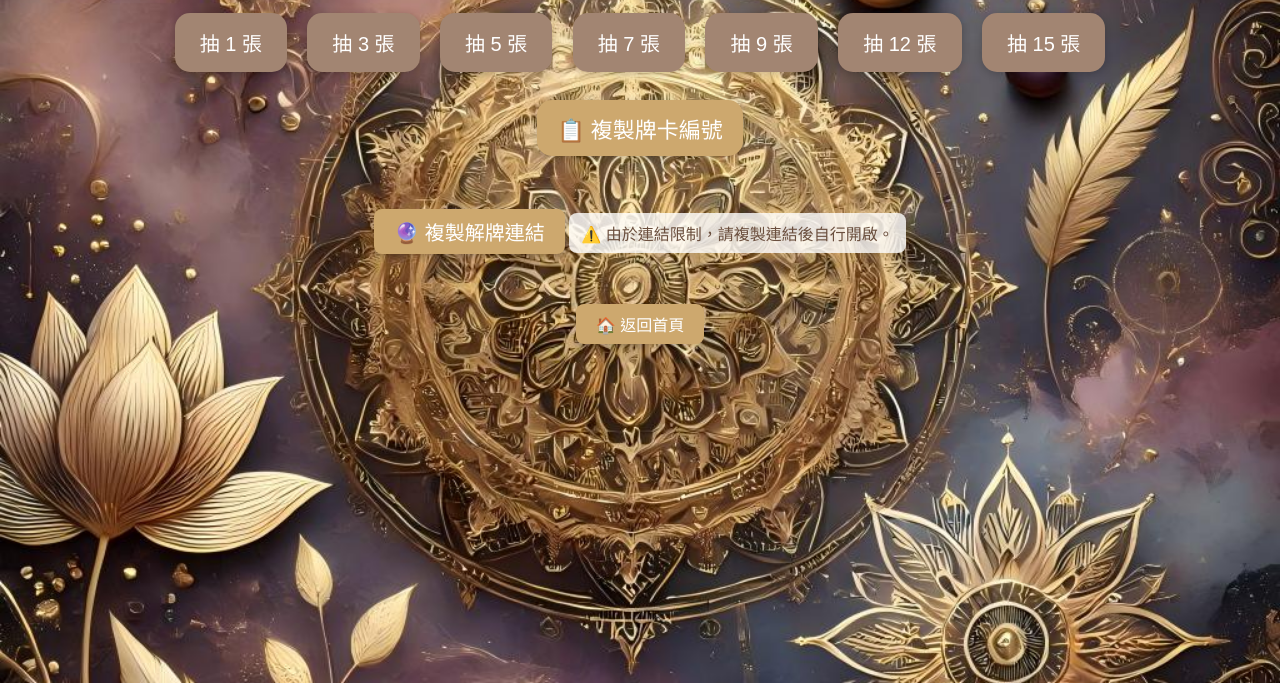
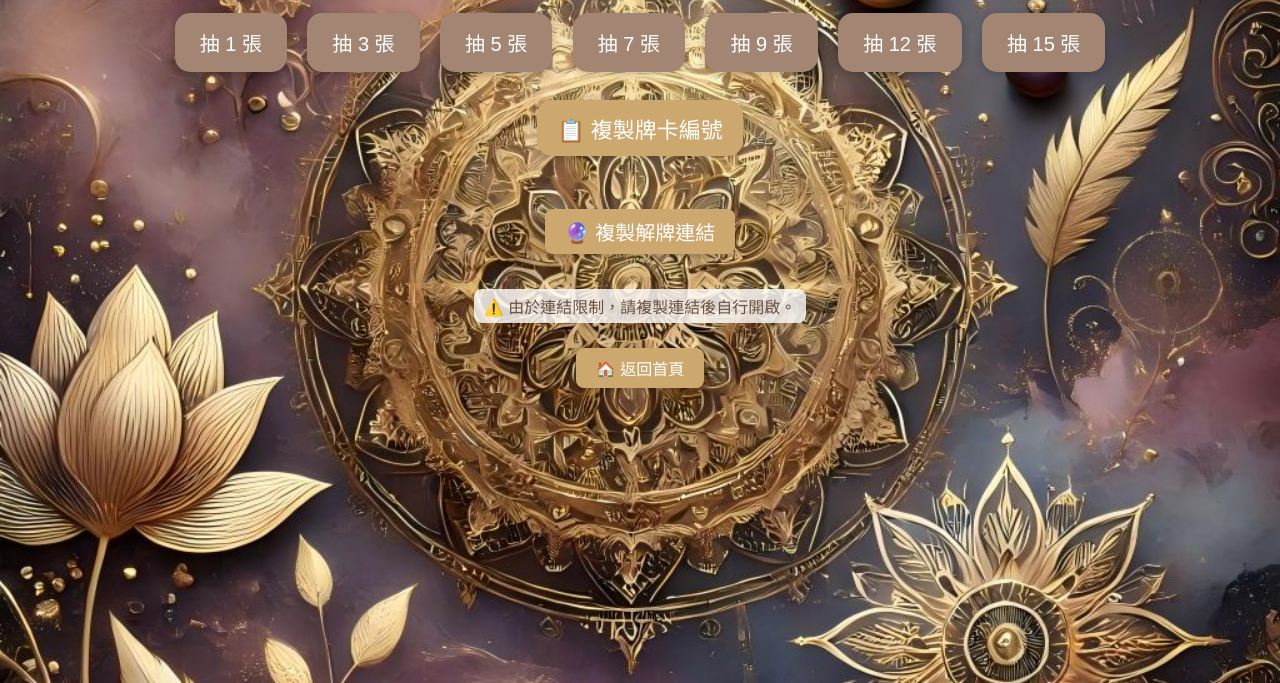
Before and after one commit to HourLight/11, a plain HTML site: page index.html in a window 1280 px wide. Shown: the part 117-800 px from the top of the page. Drawn offline with Linux system fonts and the light colour scheme.

Commit message:
index.html

```diff
--- a/index.html
+++ b/index.html
@@ -95,6 +95,7 @@
 </head>
 <body>
     <h1>馥靈之鑰 Hour Light｜芳香能量調頻線上抽牌</h1>
+
     <div>
         <button onclick="drawCards(1)">抽 1 張</button>
         <button onclick="drawCards(3)">抽 3 張</button>
@@ -105,20 +106,28 @@
         <button onclick="drawCards(15)">抽 15 張</button>
     </div>
 
+    <!-- 缺少的牌卡顯示容器 -->
     <div id="result"></div>
+
+    <!-- 缺少的複製按鈕 -->
     <button id="copyBtn" onclick="copyResult()">📋 複製牌卡編號</button>
 
     <div style="text-align:center; margin-top:20px;">
-        <button class="home-button" onclick="copyURL()">🔮 複製解牌連結</button>
-
-        <p style="color:#6b4f3e; margin-top:10px; background-color: rgba(255,255,255,0.8); display:inline-block; padding:8px 12px; border-radius:8px;">
-⚠️ 由於連結限制，請複製連結後自行開啟。
-</p>
-
+        <button class="home-button" onclick="copyURL()">🔮 複製解牌連結</button><br>
+        <span style="
+            background-color: rgba(255,255,255,0.8);
+            padding: 5px 10px;
+            border-radius: 8px;
+            display: inline-block;
+            margin-top: 10px;
+            font-size: 16px;
+            color: #6b4f3e;">
+            ⚠️ 由於連結限制，請複製連結後自行開啟。
+        </span>
     </div>
 
     <div style="text-align:center;">
-       <a class="home-button" href="https://hourlight.github.io/">🏠 返回首頁</a>
+        <a class="home-button" href="https://hourlight.github.io/">🏠 返回首頁</a>
     </div>
 
     <script>
```
